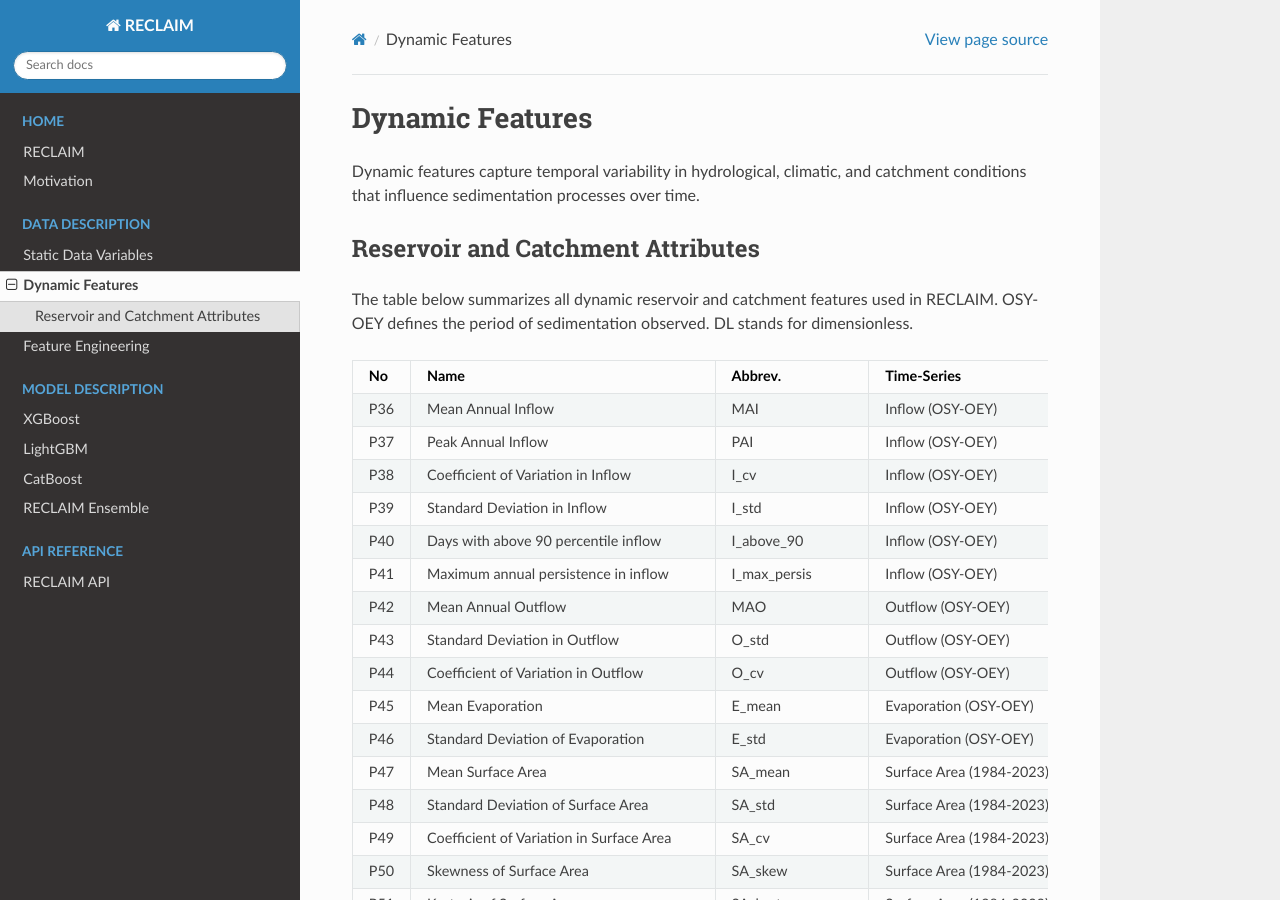
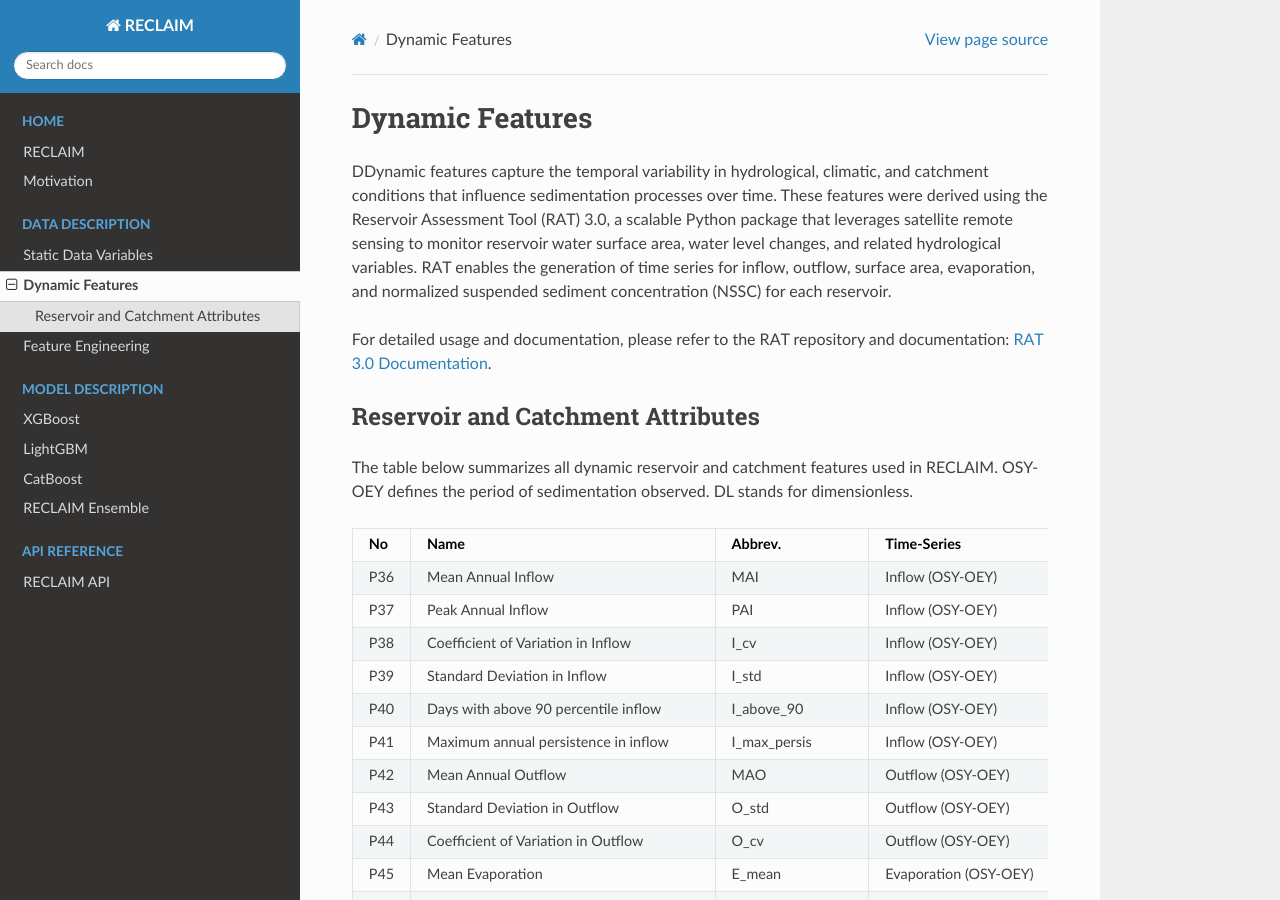
Before and after one commit to UW-SASWE/RECLAIM, a Sphinx documentation site: the page built from docs/dynamic_data_variables.rst, in a window 1280 px wide and 900 px high. Built offline with Sphinx 7.4.7 and the Read the Docs theme 3.1.0, drawn with Linux system fonts in a browser that asks for light colours; pages that are not in the unit, such as notebooks, are missing from menus.

Commit message:
fixed intro to static and dynamic variables.

```diff
--- a/docs/dynamic_data_variables.rst
+++ b/docs/dynamic_data_variables.rst
@@ -1,7 +1,10 @@
 Dynamic Features
 ================
 
-Dynamic features capture temporal variability in hydrological, climatic, and catchment conditions that influence sedimentation processes over time.
+DDynamic features capture the temporal variability in hydrological, climatic, and catchment conditions that influence sedimentation processes over time. These features were derived using the Reservoir Assessment Tool (RAT) 3.0, a scalable Python package that leverages satellite remote sensing to monitor reservoir water surface area, water level changes, and related hydrological variables. RAT enables the generation of time series for inflow, outflow, surface area, evaporation, and normalized suspended sediment concentration (NSSC) for each reservoir.
+
+For detailed usage and documentation, please refer to the RAT repository and documentation: `RAT 3.0 Documentation <https://rat-satellitedams.readthedocs.io/en/latest/>`_.
+
 
 Reservoir and Catchment Attributes
 ----------------------------------
--- a/docs/static_data_variables.rst
+++ b/docs/static_data_variables.rst
@@ -64,7 +64,7 @@ The table below summarizes all static reservoir and catchment features used in R
 +-----+------------------------------------+---------+--------------------------------------------------------------------------+--------------------------+
 | P24 | Land Cover - Water Bodies          | LCWB    | Percentage of catchment covered by water bodies                          | %                        |
 +-----+------------------------------------+---------+--------------------------------------------------------------------------+--------------------------+
-| P25 | Dominant Land Cover                | DLC     | Dominant land cover type in the catchment                                | -                        |
+| P25 | Dominant Land Cover                | DLC     | Dominant land cover type in the catchment                                | X                        |
 +-----+------------------------------------+---------+--------------------------------------------------------------------------+--------------------------+
 | P26 | Coarse Soil Composition            | COAR    | Mean percentage of coarse particles in the catchment soil                | %                        |
 +-----+------------------------------------+---------+--------------------------------------------------------------------------+--------------------------+
```
